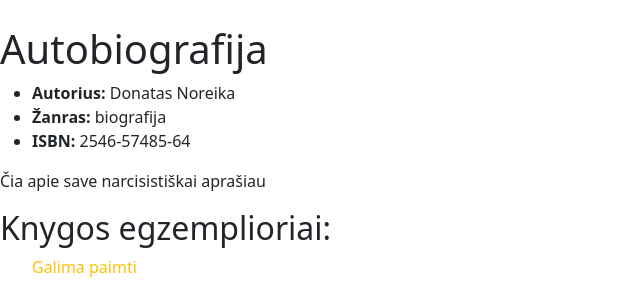
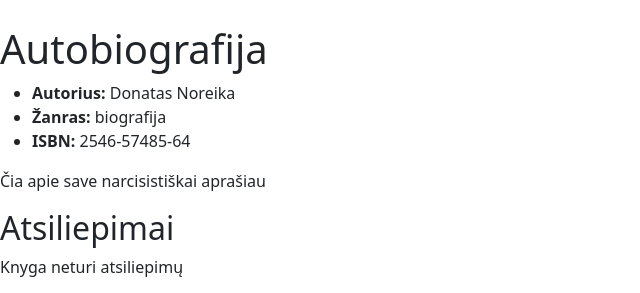
Before and after one commit to DonatasNoreika/library_2023_pavasaris, a Django app: page /library/books/5 in a window 1280 px wide. Shown: the part 673-966 px from the top of the page, without its empty margins (0-640 px from the left). Run offline with Django 4.2, Linux system fonts and the light colour scheme; data comes from the database, SQL or seed files in the repository; both versions use the stored data as it was after the commit.

Commit message:
9: Atsiliepimai atvaizduojami prie knygų

```diff
--- a/mysite/library/templates/book.html
+++ b/mysite/library/templates/book.html
@@ -19,6 +19,16 @@
     <li><strong>ISBN: </strong>{{ book.isbn }}</li>
 </ul>
 <p>{{ book.summary }}</p>
+<h2>Atsiliepimai</h2>
+{% if book.reviews.all %}
+{% for review in book.reviews.all %}
+<hr>
+<strong>{{ review.reviewer }}</strong>, <em>{{ review.date_created}}</em>
+<p>{{ review.content }}</p>
+{% endfor %}
+{% else %}
+<p>Knyga neturi atsiliepimų</p>
+{% endif %}
 <h2>Knygos egzemplioriai:</h2>
 <ol>
     {% for instance in book.instances.all %}
```
Also changed, not shown: mysite/db.sqlite3.
